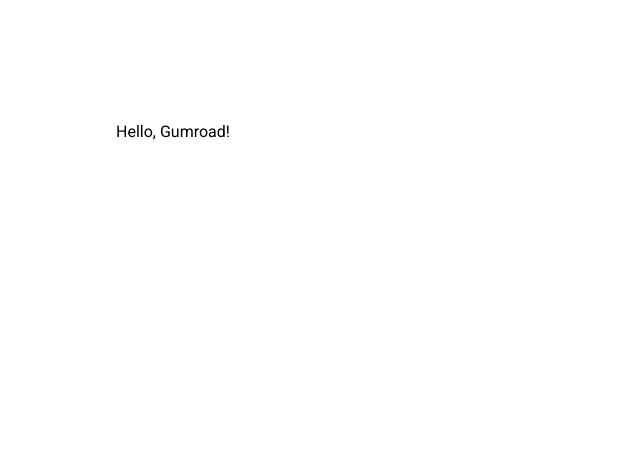
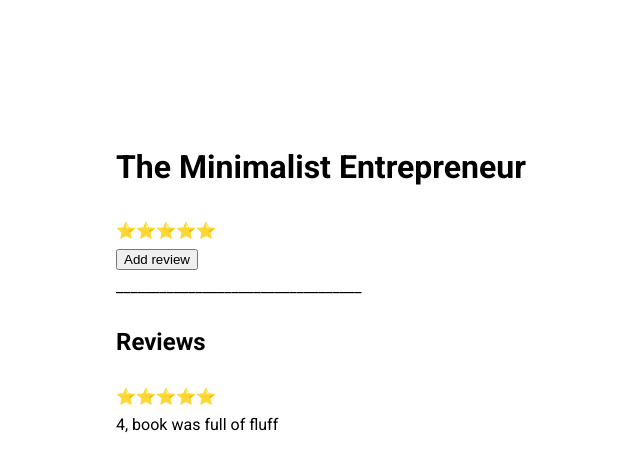
Before and after one commit to huntedman/gumroad-exp12345, a website: page public/index.html in a window 1280 px wide. Shown: the whole page, without its empty margins (247-887 px from the left). Drawn offline with Linux system fonts and the light colour scheme.

Commit message:
Creating the basic html structure.
Also setup livereload.

```diff
--- a/public/index.html
+++ b/public/index.html
@@ -10,7 +10,19 @@
   </head>
 	<body>
 		<main>
-			Hello, Gumroad!
+			<h1>The Minimalist Entrepreneur</h1>
+			<div>
+        <div>⭐️⭐️⭐️⭐️⭐️</div>
+        <button>
+            Add review
+          </button>
+      </div>
+			<div>__________________________________</div>
+      <h2>Reviews</h2>
+      <div>
+				<div>⭐️⭐️⭐️⭐️⭐️</div>
+				<div> 4, book was full of fluff</div>
+			</div>
 		</main>
 	</body>
 	<script src="scripts/main.js"></script>
```
Also changed, not shown: app.js (+12 -0 lines), package.json (+10 -1 lines), 1 other file.
